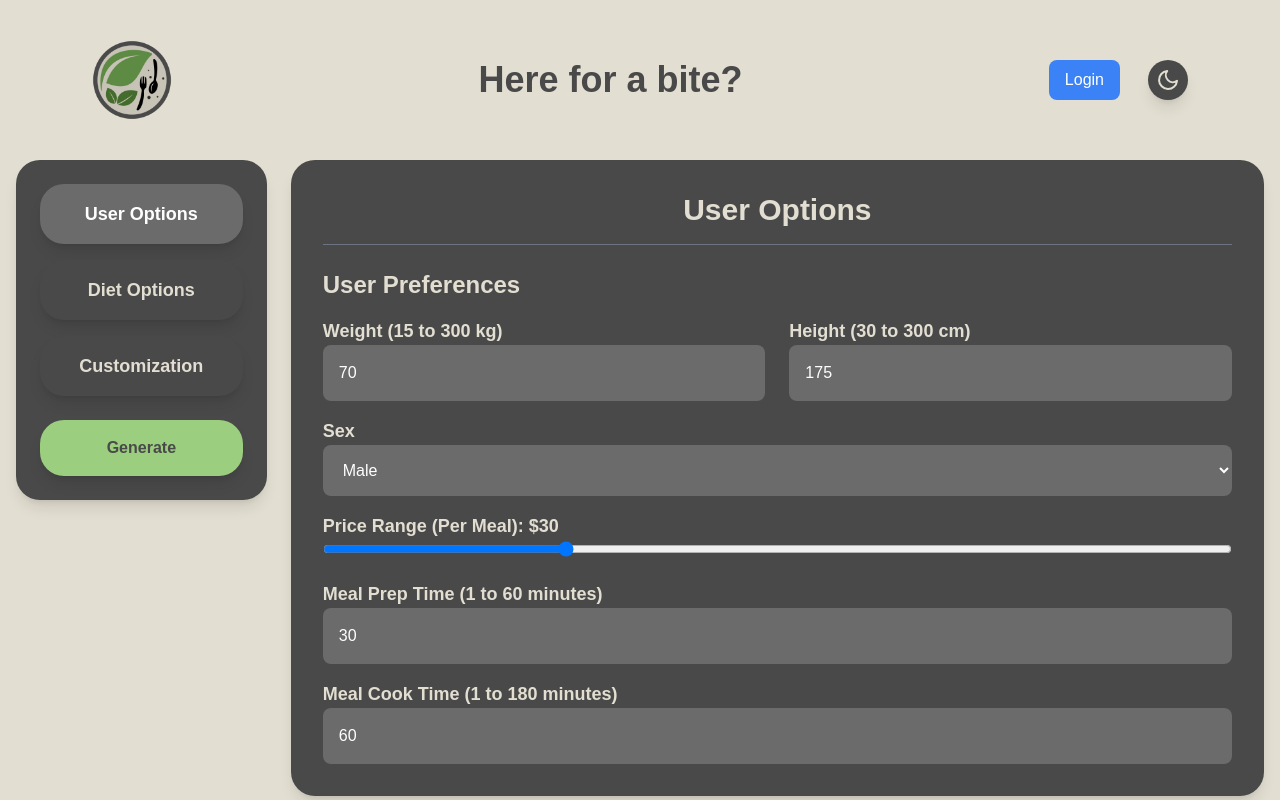
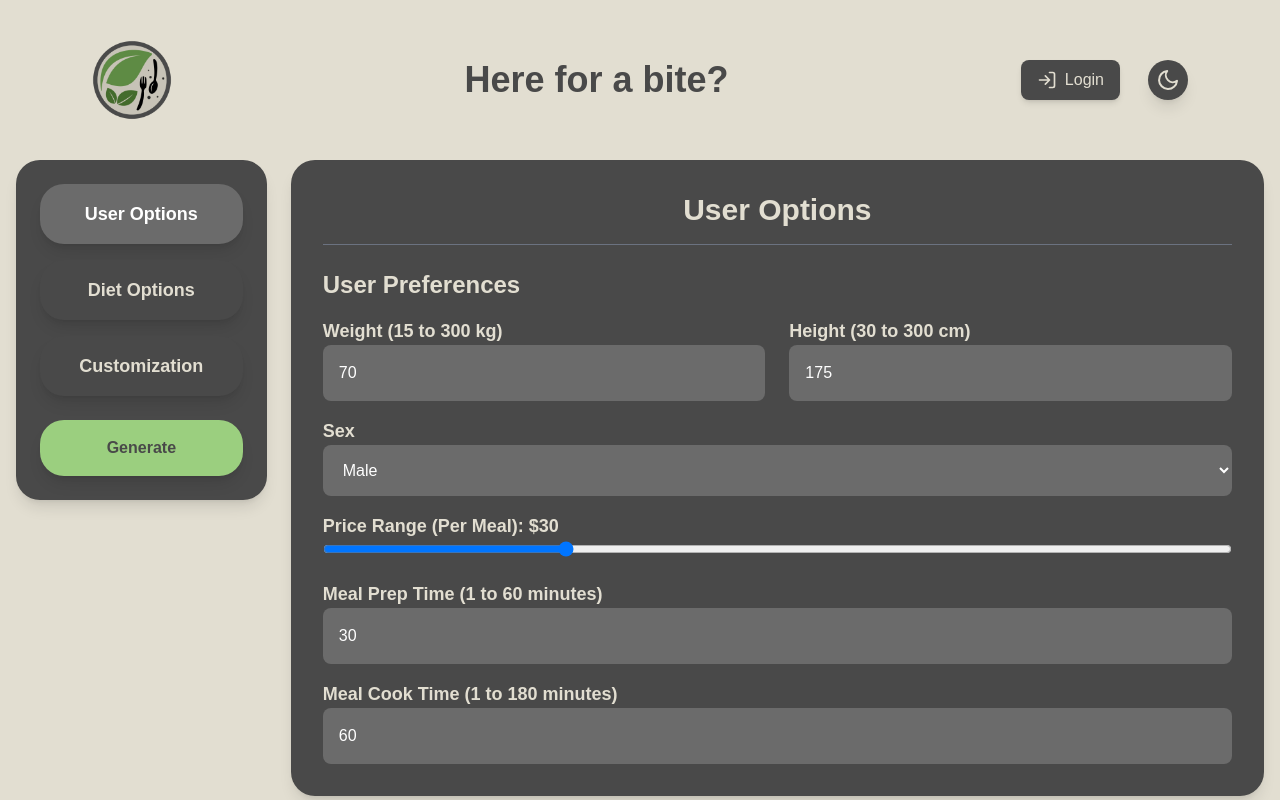
Before and after one commit to jinkim477/seng401-group-project-team-11, a Next.js app in the folder smartserve-frontend/: page /dashboard in a window 1280 px wide. Shown: the top 800 px of the page. Built offline with nearby package versions, Linux system fonts and the light colour scheme.

Commit message:
added faded in for hero page, fixed login button

```diff
--- a/smartserve-frontend/app/components/AuthButtons.tsx
+++ b/smartserve-frontend/app/components/AuthButtons.tsx
@@ -30,9 +30,22 @@ const AuthButtons = () => {
 			{!isLoggedIn ? (
 				<button
 					onClick={() => handleNavigate("/login")}
-					className="px-3 py-1 sm:px-4 sm:py-2 bg-blue-500 text-white rounded-lg hover:bg-blue-600 transition"
+					className="px-3 py-1 sm:px-4 sm:py-2 bg-dark dark:bg-primary text-primary dark:text-dark rounded-lg hover:bg-green-900 dark:hover:bg-green-100 transition flex items-center space-x-2 shadow-md hover:shadow-lg hover:scale-110"
 				>
-					Login
+					<svg
+						xmlns="http://www.w3.org/2000/svg"
+						width="20"
+						height="20"
+						viewBox="0 0 24 24"
+						fill="none"
+						className="stroke-primary dark:stroke-dark"
+						stroke-width="2"
+						stroke-linecap="round"
+						stroke-linejoin="round"
+					>
+						<path d="M15 3h4a2 2 0 0 1 2 2v14a2 2 0 0 1-2 2h-4M10 17l5-5-5-5M13.8 12H3" />
+					</svg>
+					<span>Login</span>
 				</button>
 			) : (
 				<>
@@ -72,7 +85,7 @@ const AuthButtons = () => {
 								stroke-width="2"
 								stroke-linecap="round"
 								stroke-linejoin="round"
-                                style={{ marginRight: '8px'}}
+								style={{ marginRight: "8px" }}
 							>
 								<path d="M19 12H6M12 5l-7 7 7 7" />
 							</svg>
--- a/smartserve-frontend/app/home/page.tsx
+++ b/smartserve-frontend/app/home/page.tsx
@@ -2,6 +2,7 @@
 
 import { useRouter } from "next/navigation";
 import { useState, useEffect } from "react";
+import { motion } from "framer-motion";
 import ThemeToggle from "../components/ThemeToggle";
 import Image from "next/image";
 
@@ -25,18 +26,33 @@ export default function HomePage() {
     return (
         <div className="relative min-h-screen bg-primary text-dark dark:bg-dark dark:text-primary flex flex-col items-center px-4 py-6 lg:px-8 lg:py-4 overflow-hidden">
             <div className="w-full flex flex-col lg:flex-row justify-between items-center">
-				<div className="text-center lg:text-left">
+                <motion.div
+                    initial={{ opacity: 0, x: -100 }}
+                    animate={{ opacity: 1, x: 0 }}
+                    transition={{ duration: 1 }}
+                    className="text-center lg:text-left"
+                >
                     <h1 className="text-4xl lg:text-6xl xl:text-7xl font-extrabold leading-tight lg:whitespace-nowrap">
                         Welcome to SmartServe
                     </h1>
-				</div>
+                </motion.div>
                 {/* Dark Mode Toggle */}
-				<div className="lg:mt-4 lg:mt-0 justify-end">
+                <motion.div
+                    initial={{ opacity: 0, x: 100 }}
+                    animate={{ opacity: 1, x: 0 }}
+                    transition={{ duration: 1 }}
+                    className="lg:mt-4 lg:mt-0 justify-end"
+                >
                     <ThemeToggle />
-				</div>
+                </motion.div>
             </div>
             <div className="w-full flex flex-col lg:flex-row justify-between lg:justify-start lg:mt-16">
-				<div className="w-full lg:w-1/3 flex flex-col lg:justify-center items-center lg:mt-12">
+                <motion.div
+                    initial={{ opacity: 0, x: -100 }}
+                    animate={{ opacity: 1, x: 0 }}
+                    transition={{ duration: 1 }}
+                    className="w-full lg:w-1/3 flex flex-col lg:justify-center items-center lg:mt-12"
+                >
                     <div className="relative absolute lg:left-[-200px] w-full max-w-md lg:max-w-lg xl:max-w-xl">
                         <Image
                             src="/logo.png"
@@ -47,8 +63,13 @@ export default function HomePage() {
                             unoptimized={true}
                         />
                     </div>
-				</div>
-				<div className="w-full lg:h-full lg:w-1/4 flex flex-col mt-6 lg:mt-0 lg:space-y-24 justify-center items-center lg:items-start">
+                </motion.div>
+                <motion.div
+                    initial={{ opacity: 0, x: 100 }}
+                    animate={{ opacity: 1, x: 0 }}
+                    transition={{ duration: 1 }}
+                    className="w-full lg:h-full lg:w-1/4 flex flex-col mt-6 lg:mt-0 lg:space-y-24 justify-center items-center lg:items-start"
+                >
                     <h2 className="text-3xl font-bold mb-4 text-center lg:text-left relative absolute lg:left-[-100px]">
                         <p className="relative absolute lg:left-[-50px]">
                             Conquer your goals,
@@ -71,7 +92,7 @@ export default function HomePage() {
                                 Previous Meal Plans
                             </button>
                             <button
-								onClick={(handleLogout)}
+                                onClick={handleLogout}
                                 className="bg-red-800 dark:bg-red-200 py-5 rounded-full shadow-xl hover:scale-105 transition shadow-lg relative absolute lg:left-[-25px]"
                             >
                                 Logout
@@ -99,8 +120,13 @@ export default function HomePage() {
                             </button>
                         </div>
                     )}
-				</div>
-				<div className="w-full lg:h-full lg:w-5/12 flex flex-col justify-end items-center lg:items-end mt-6 lg:mt-0">
+                </motion.div>
+                <motion.div
+                    initial={{ opacity: 0, y: 100 }}
+                    animate={{ opacity: 1, y: 0 }}
+                    transition={{ duration: 1 }}
+                    className="w-full lg:h-full lg:w-5/12 flex flex-col justify-end items-center lg:items-end mt-6 lg:mt-0"
+                >
                     {[
                         {
                             name: "Emily R.",
@@ -121,8 +147,11 @@ export default function HomePage() {
                                 "https://png.pngtree.com/png-vector/20230929/ourmid/pngtree-beautiful-young-woman-headshot-8-glamorous-png-image_10047502.png",
                         },
                     ].map((review, index) => (
-						<div
+                        <motion.div
                             key={index}
+                            initial={{ opacity: 0, y: 100 }}
+                            animate={{ opacity: 1, y: 0 }}
+                            transition={{ duration: 1, delay: index * 0.2 }}
                             className="flex items-center bg-accent-beige dark:bg-accent-gray p-6 rounded-xl shadow-lg max-w-lg mb-4"
                         >
                             {/* Profile Image */}
@@ -148,9 +177,9 @@ export default function HomePage() {
                                 </p>
                                 <strong className="block mt-2 text-lg">- {review.name}</strong>
                             </div>
-						</div>
+                        </motion.div>
                     ))}
-				</div>
+                </motion.div>
             </div>
         </div>
     );
--- a/smartserve-frontend/package.json
+++ b/smartserve-frontend/package.json
@@ -11,6 +11,7 @@
   "dependencies": {
     "autoprefixer": "^10.4.20",
     "axios": "^1.7.9",
+    "framer-motion": "^12.5.0",
     "next": "15.1.7",
     "react": "^19.0.0",
     "react-dom": "^19.0.0"
```
Also changed, not shown: 1 other file (tests, documents, lock files or other folders). Lines whose indentation alone changed are shown as unchanged.
